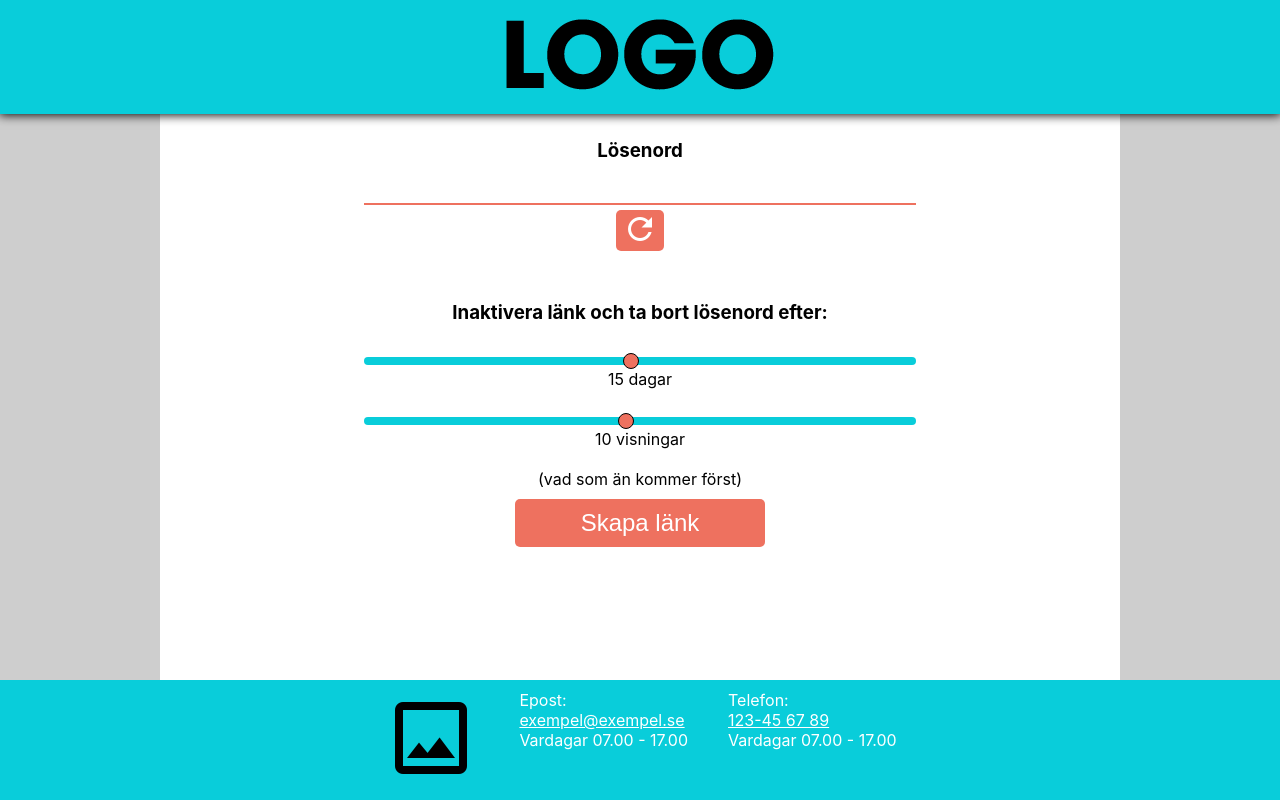
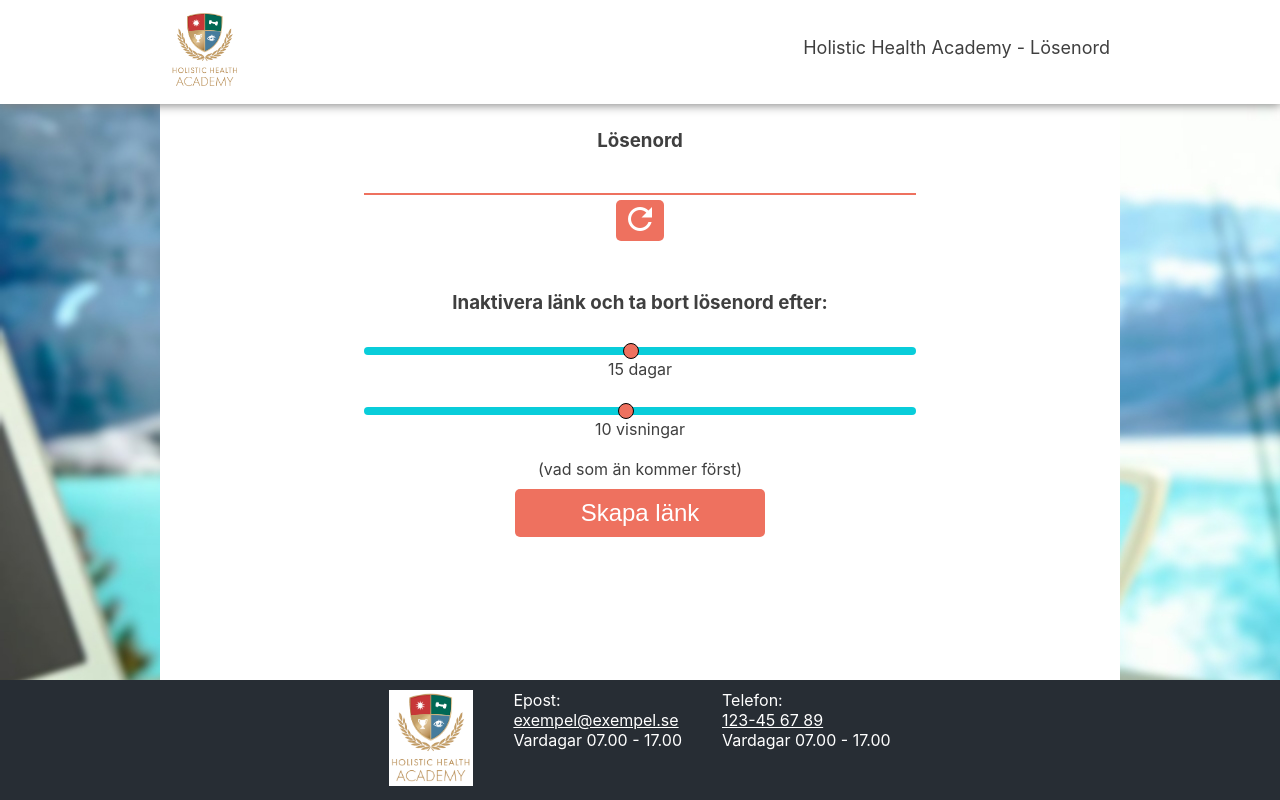
Before and after one commit to LilleLink/passwordbrander, a React (Vite) app: page / in a window 1280 px wide. Built offline with nearby package versions, Linux system fonts and the light colour scheme.

Commit message:
Redesign for HHA

```diff
--- a/index.html
+++ b/index.html
@@ -2,9 +2,9 @@
 <html lang="en">
   <head>
     <meta charset="UTF-8" />
-    <link rel="icon" type="image/ico" href="/assets/favicon.ico" />
+    <link rel="icon" type="image/png" href="/assets/icon.png" />
     <meta name="viewport" content="width=device-width, initial-scale=1.0" />
-    <title>Lösenord</title>
+    <title>Holistic Health Academy - Lösenord</title>
   </head>
   <body>
     <div id="root"></div>
--- a/src/App.css
+++ b/src/App.css
@@ -3,7 +3,6 @@
   display: flex;
   flex-direction: column;
   height: 100vh;
-  color: white;
 }
 
 * {
@@ -16,14 +15,33 @@ body {
 
 main {
   flex: 1;
-  background-color: rgb(206, 206, 206);
+  background-image: url(../assets/background.jpg);
+  /*background-color: rgb(206, 206, 206);*/
 }
 
 header {
-  background-color: #09CDDA;
-  text-align: center;
-  box-shadow: 0 0 10px 1px black;
+  color: rgb(63,63,63);
+  background-color: white;
+  text-align: left;
+  box-shadow: 0 0 10px 1px gray;
   z-index: 1;
+}
+
+.headerContainer {
+  margin: 0 auto;
+  width: 75%;
+  padding: 10px;
+}
+
+.headerContainer p {
+  float: right;
+  font-size: 18px;
+  line-height: 40px;
+}
+
+#headerLogo {
+  width: 70px;
+  height: 80px;
 }
 
 img {
@@ -41,7 +59,7 @@ h3 {
 footer {
   width: 100%;
   bottom: 0;
-  background-color: #09CDDA;
+  background-color: #272D34;
   margin: 0 auto;
   color: white;
   text-align: center;
@@ -50,6 +68,11 @@ footer {
 
 footer a {
   color: white;
+}
+
+#footerLogo {
+  width: 84px;
+  height: 96px;
 }
 
 .row {
@@ -64,7 +87,7 @@ footer a {
 }
 
 .Content {
-  color:black;
+  color:rgb(63,63,63);
   background-color: rgb(255, 255, 255);
   margin: 0 auto;
   width: 75%;
@@ -246,6 +269,9 @@ how to remove the virtical space around the range input in IE*/
     width: 100%;
   }
 
+  .headerContainer {
+    width: 100%;
+  }
 
   .row {
     margin: 5px 7px;
--- a/src/App.tsx
+++ b/src/App.tsx
@@ -4,7 +4,7 @@ import Form from './Form';
 import './App.css'
 import {StaticHeader, StaticFooter} from './StaticProps';
 import PasswordRetriever from './PasswordRetriever';
-import imgURL from '../assets/mainlogo.png'; // Måste göra såhär för att det skall fungera i build sen
+import imgURL from '../assets/hhaLogo.png'; // Måste göra såhär för att det skall fungera i build sen
 
 // Huvud "Appen" där allt laddas in. T.ex. formulärobjektet med "<Form/>"
 function App() {
--- a/src/StaticProps.tsx
+++ b/src/StaticProps.tsx
@@ -1,12 +1,17 @@
 import React, { useState } from 'react'
 import imgURL from '../assets/symbol.png';
+import footerLogo from '../assets/hhaLogo.png';
 
 export function StaticHeader(props : any) {
     return (
         <header>
-            <a href="#">
-                <img src={props.imagePath}/>
-            </a>
+            <div className="headerContainer">
+                <a href="https://www.holistichealthacademy.se/">
+                    <img id="headerLogo" src={props.imagePath}/>
+                </a>
+
+                <p>Holistic Health Academy - Lösenord</p>
+            </div>
         </header>
     )
 }
@@ -17,7 +22,7 @@ export function StaticFooter(props : any) {
         <div className="footerWrapper">
             <footer>
                 <div className="row footerlogo">
-                    <img src={imgURL}/>
+                    <img id="footerLogo" src={footerLogo}/>
                 </div>
                 <div className="row">
                     <p>Epost:</p>
```
